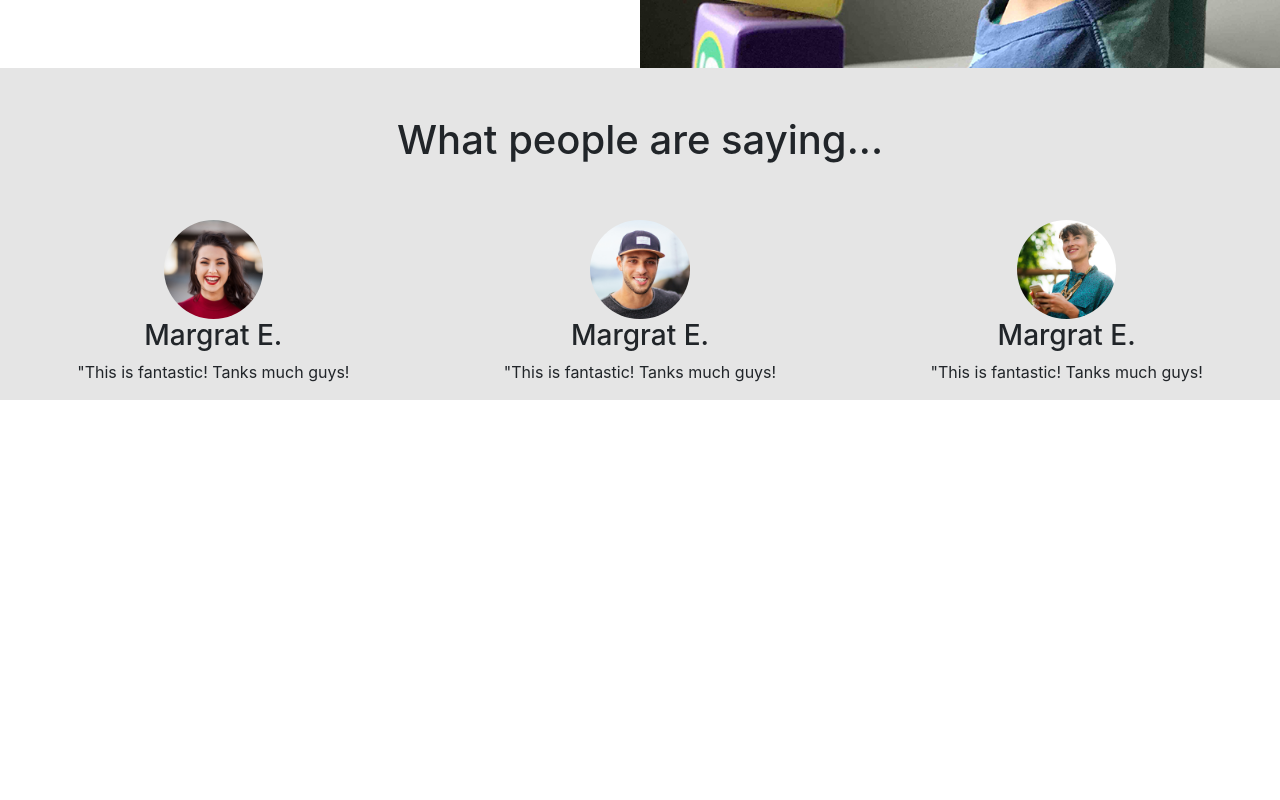
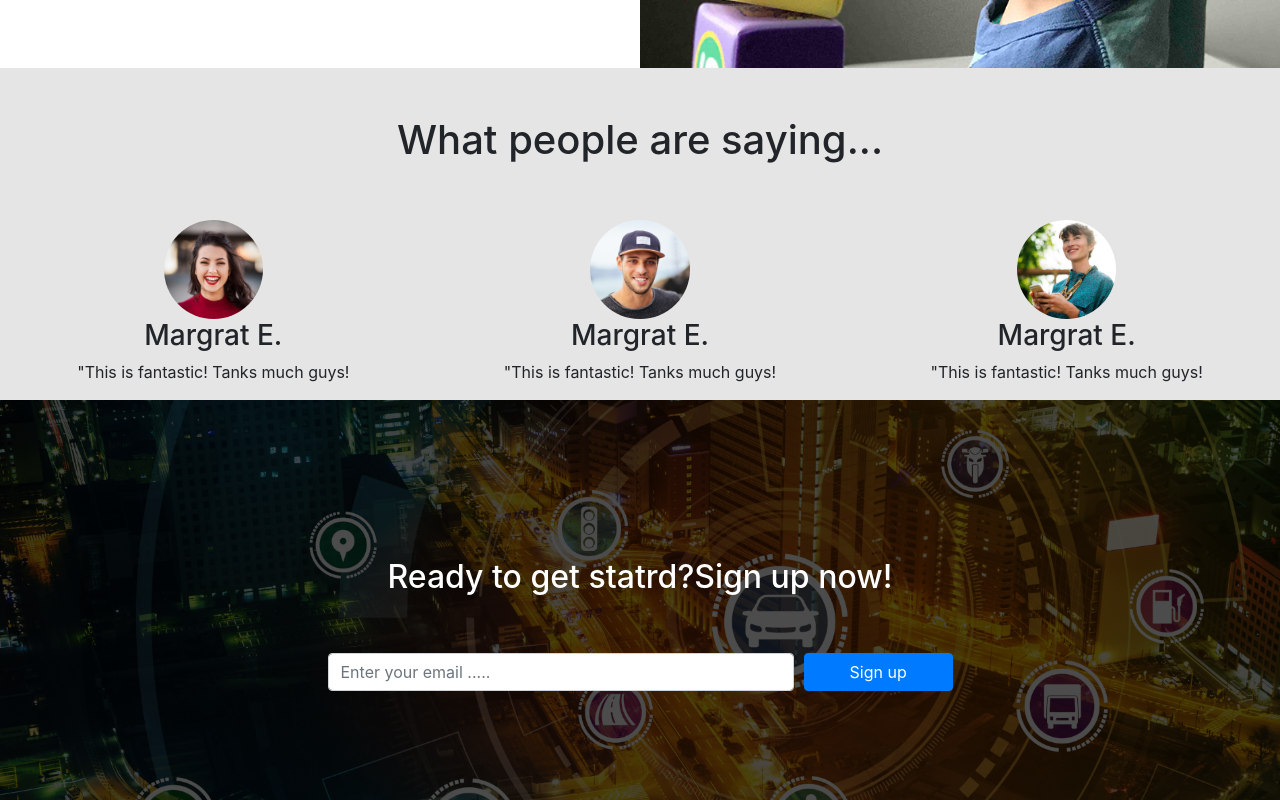
Before and after one commit to mahmoodi-majid/Information-about-bootstrap, a plain HTML site: page index.html in a window 1280 px wide. Shown: the part 2416-3216 px from the top of the page. Before the commit the page ends 2816 px from the top, so only its background shows below. Drawn offline with Linux system fonts and the light colour scheme.

Commit message:
end min-top

```diff
--- a/css/style.css
+++ b/css/style.css
@@ -58,3 +58,10 @@
 .mine-footer h2 {
     font-size: 2vw;
 }
+.footer-hader {
+    background-image: linear-gradient(rgba(00,00,00,0.7),rgba(00,00,00,0.7)),url(../img/bg-masthead.jpg);
+    min-height: 400px;
+    background-size: cover;
+    background-repeat: no-repeat;
+    background-position: center;
+}
--- a/index.html
+++ b/index.html
@@ -116,10 +116,21 @@
                 <h3>Margrat E.</h3>
                 <p>"This is fantastic! Tanks much guys!</p>
             </div>
-
-
         </div>
     </div>
+    <div class="container-fluid footer-hader d-flex flex-column justify-content-center align-items-center">
+        <h2 class="text-white text-cente p-5">Ready to get statrd?Sign up now!</h2>
+        <form action="" class="w-50" >
+            <div class="form-row ">
+                <div class="col-md-9 mb-3 mb-md-0">
+                    <input type="email" class="form-control" placeholder="Enter your email .....">
+                </div>
+                <div class="col-md-3">
+                    <button class="btn btn-primary btn-block">Sign up </button>
+                </div>
+            </div>
+        </form>
+     </div>
     <script src="BS4.3.1/js/jquery-3.4.1.min.js"></script>
     <script src="BS4.3.1/js/popper.min.js"></script>
     <script src="BS4.3.1/js/bootstrap.min.js"></script>
```
